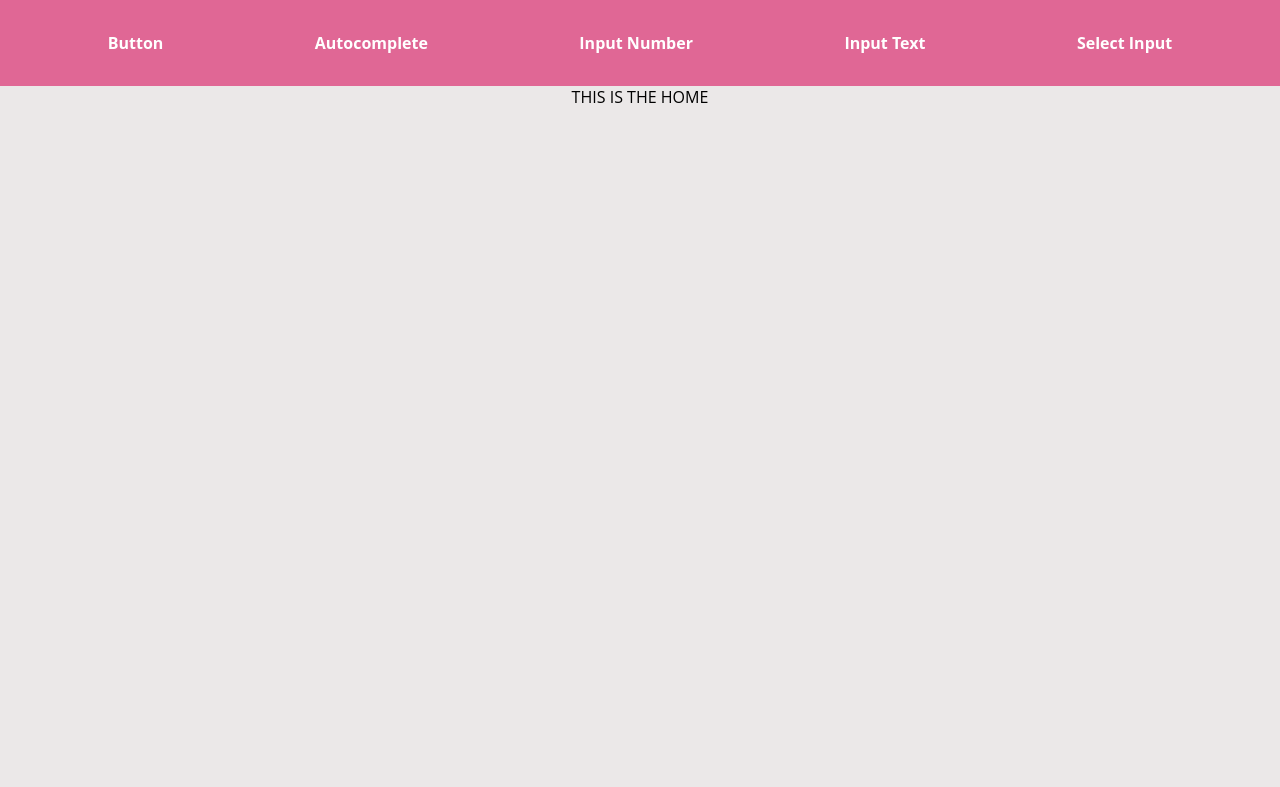
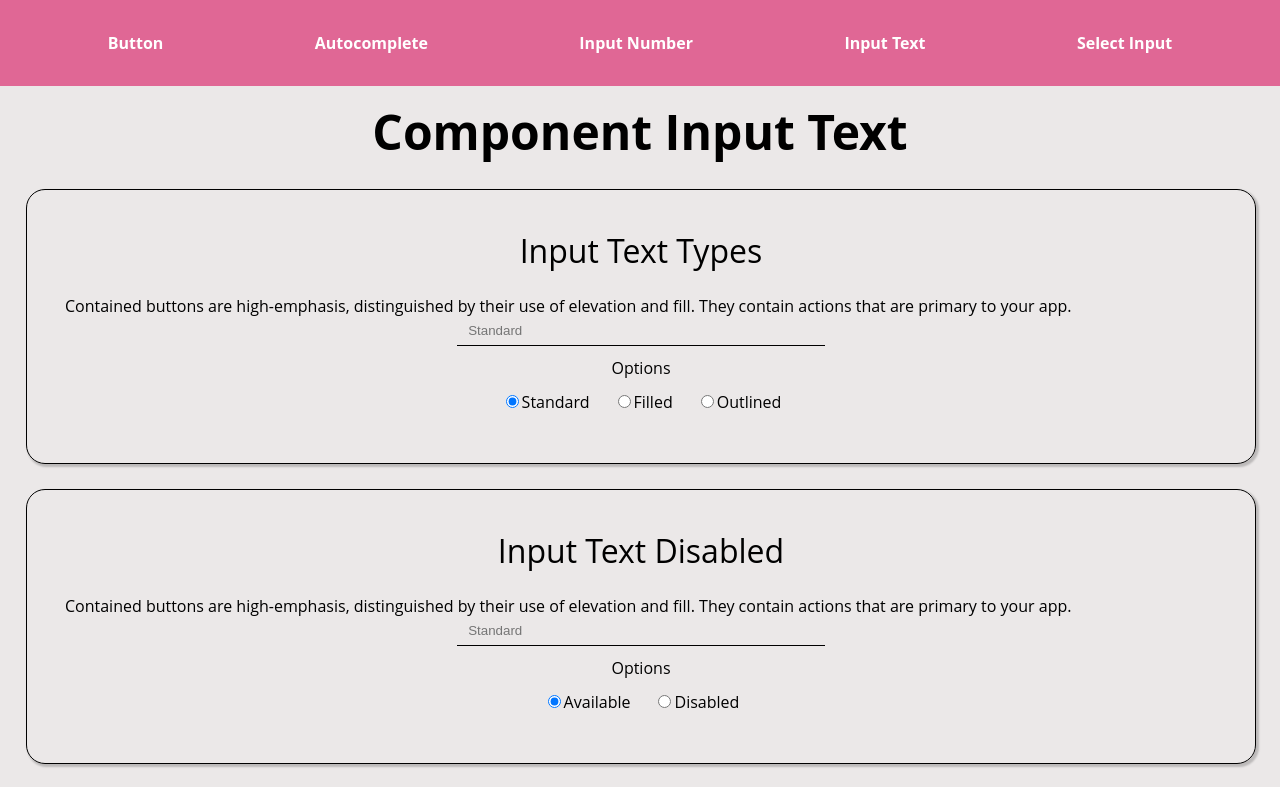
Before and after one commit to dafer154/components-movee-it, a React (Create React App) app: page /#/input-text in a window 1280 px wide. Shown: the top 787 px of the page. Built offline with nearby package versions, Linux system fonts and the light colour scheme.

Commit message:
Fix, problem with hashing react router

```diff
--- a/package.json
+++ b/package.json
@@ -1,4 +1,5 @@
 {
+  "homepage": "https://dafer154.github.io/components-movee-it",
   "name": "components-movee-it",
   "version": "0.1.0",
   "private": true,
@@ -13,6 +14,8 @@
     "react-scripts": "3.3.0"
   },
   "scripts": {
+    "predeploy": "npm run build",
+    "deploy": "gh-pages -d build",
     "start": "react-scripts start",
     "build": "react-scripts build",
     "test": "react-scripts test",
@@ -32,5 +35,8 @@
       "last 1 firefox version",
       "last 1 safari version"
     ]
+  },
+  "devDependencies": {
+    "gh-pages": "^2.2.0"
   }
 }
--- a/src/App.js
+++ b/src/App.js
@@ -1,7 +1,7 @@
 import React, { Component } from "react";
 import "./App.css";
 import Header from "./components/Header/Header";
-import { Route, Switch } from "react-router-dom";
+import { Route, HashRouter } from "react-router-dom";
 import Home from "./components/Home/Home";
 import SelectInput from "./components/SelectInput/SelectInput";
 import Autocomplete from "./components/Autocomplete/Autocomplete";
@@ -13,15 +13,12 @@
 class App extends Component {
   render() {
     return (
-      <div className="App">
-        <Header />
-        <Switch>
+      <HashRouter basename='/'>
+        <div className="App">
+          <Header />
           <Route exact path="/" component={Home} />
-          {/* <Route path="/button" component={Button} /> */}
           <Route path="/button" component={WrapperButtons} />
-          {/* <Route path="/input-number" component={InputNumber} /> */}
           <Route path="/input-number" component={WrapperInputNumber} />
-          {/* <Route path="/input-text" component={InputText} /> */}
           <Route path="/input-text" component={WrapperInputText} />
           <Route path="/select-input" component={SelectInput} />
           <Route path="/autocomplete" render={(props) => <Autocomplete {...props} suggestions={["Alligator",
@@ -34,8 +31,8 @@
             "Solitary",
             "Tail",
             "Wetlands"]} />} />
-        </Switch>
-      </div>
+        </div>
+      </HashRouter>
     );
   }
 }
--- a/src/components/Header/Header.js
+++ b/src/components/Header/Header.js
@@ -8,11 +8,11 @@
         return (
             <div>
                 <ul className="nav">
-                    <Link to="button"><li>Button</li></Link>
-                    <Link to="autocomplete"><li>Autocomplete</li></Link>
-                    <Link to="input-number"><li>Input Number</li></Link>
-                    <Link to="input-text"><li>Input Text</li></Link>
-                    <Link to="select-input"><li>Select Input</li></Link>
+                    <Link to="/button"><li>Button</li></Link>
+                    <Link to="/autocomplete"><li>Autocomplete</li></Link>
+                    <Link to="/input-number"><li>Input Number</li></Link>
+                    <Link to="/input-text"><li>Input Text</li></Link>
+                    <Link to="/select-input"><li>Select Input</li></Link>
                 </ul>
             </div>
         );
--- a/src/components/InputText/InputText.js
+++ b/src/components/InputText/InputText.js
@@ -90,7 +90,7 @@
                 });
             case 'Filled':
                 return this.setState({
-                    styleInput: { ...this.state.styleInput, borderBottom: '1px solid black', borderLeft: 'none', borderRight: 'none', borderTop: 'none', background: '#e8e8e8', borderRadius: '0px' },
+                    styleInput: { ...this.state.styleInput, borderBottom: '1px solid black', borderLeft: 'none', borderRight: 'none', borderTop: 'none', background: '#DFD3D3', borderRadius: '0px' },
                     valueLabel: labelOption
                 });
             case 'Outlined':
```
Also changed, not shown: 1 other file (tests, documents, lock files or other folders).
